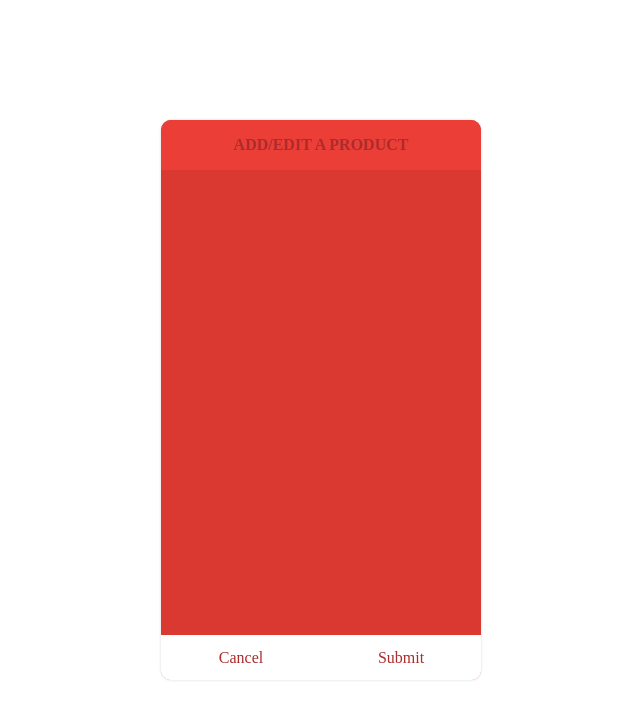
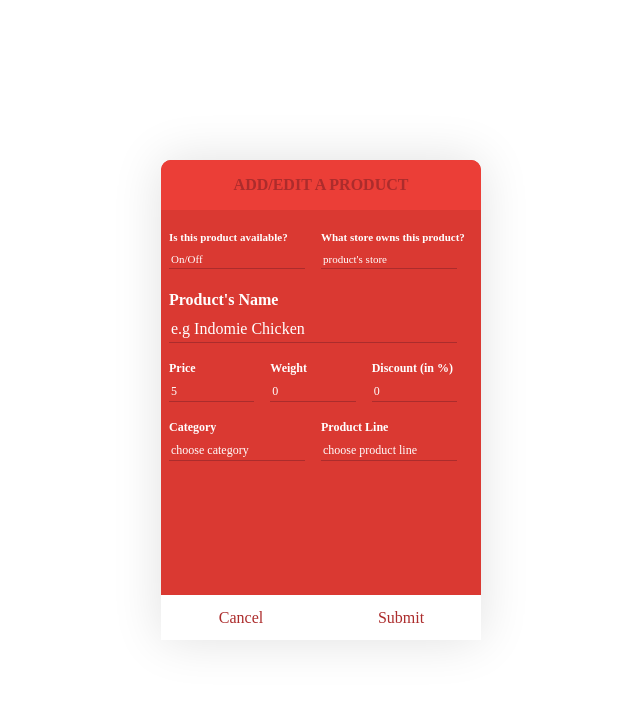
Before and after one commit to whizyrel/lp-demo, a website: page src/product-add-edit-dialog/index.html in a window 1280 px wide. Shown: the whole page, without its empty margins (319-959 px from the left). Drawn offline with nearby package versions, Linux system fonts and the light colour scheme.

Commit message:
feat: body style

```diff
--- a/src/product-add-edit-dialog/index.html
+++ b/src/product-add-edit-dialog/index.html
@@ -16,7 +16,49 @@
                 <span class="d-flex my-auto mx-auto font-weight-bold lp--products-details__dialog--header__title">Add/Edit a Product</span>
             </div>
 
-            <div class="d-flex w-100 lp--products-details__dialog--body"></div>
+            <div class="d-flex w-100 lp--products-details__dialog--body px-2">
+                <div class="w-100 d-flex lp--products-details__dialog--form__group lp--products-details__dialog--form__group--row lp--products-details__store-status">
+                    <div class="d-flex w-50 my-auto">
+                        <span class="font-weight-bold mt-2 mr-auto">Is this product available?</span>
+                        <input class="mt-1 mb-auto mr-1 d-flex lp--products-details__store-status--input__field" type="text" placeholder="On/Off">
+                    </div>
+                    <div class="d-flex w-50 my-auto">
+                        <span class="font-weight-bold mt-2 mr-auto">What store owns this product?</span>
+                        <input class="mt-1 mb-auto d-flex  lp--products-details__store-status--input__field" type="text" placeholder="product's store">
+                    </div>
+                </div>
+
+                <div class="w-100 d-flex lp--products-details__dialog--form__group mb-2">
+                    <span class="font-weight-bold mt-2 mr-auto">Product's Name</span>
+                    <input class="mt-1 mb-auto d-flex lp--products-details__store-status--input__field" type="text" placeholder="e.g Indomie Chicken">
+                </div>
+
+                <div class="w-100 d-flex mb-2 lp--products-details__dialog--form__group lp--products-details__dialog--form__group--row lp--products-details__price-weight-discount">
+                    <div class="d-flex my-auto">
+                        <span class="font-weight-bold mt-2 mr-auto">Price</span>
+                        <input class="mt-1 mb-auto d-flex lp--products-details__store-status--input__field" type="text" min="5" value="5" placeholder="how much?">
+                    </div>
+                    <div class="d-flex my-auto">
+                        <span class="font-weight-bold mt-2 mr-auto">Weight</span>
+                        <input class="mt-1 mb-auto d-flex lp--products-details__store-status--input__field" type="number" min="0" value="0" placeholder="how much weight">
+                    </div>
+                    <div class="d-flex my-auto">
+                        <span class="font-weight-bold mt-2 mr-auto">Discount (in %)</span>
+                        <input class="mt-1 mb-auto d-flex lp--products-details__store-status--input__field" type="number" max="100" min="0" value="0" placeholder="discount in %">
+                    </div>
+                </div>
+
+                <div class="w-100 d-flex mb-2 lp--products-details__dialog--form__group lp--products-details__dialog--form__group--row lp--products-details__category-product_line">
+                    <div class="d-flex w-50">
+                        <span class="d-flex font-weight-bold mt-2">Category</span>
+                        <input class="mt-1 mb-auto d-flex lp--products-details__store-status--input__field" type="text" placeholder="choose category">
+                    </div>
+                    <div class="d-flex w-50">
+                        <span class="d-flex font-weight-bold mt-2 mr-auto">Product Line</span>
+                        <input class="mt-1 mb-auto d-flex lp--products-details__store-status--input__field" type="text" placeholder="choose product line">
+                    </div>
+                </div>
+            </div>
 
             <div class="d-flex w-100 lp--products-details__dialog--footer">
                 <button class="d-flex w-50 h-100 lp--products-details__dialog--footer__buttons">
--- a/src/product-add-edit-dialog/style.css
+++ b/src/product-add-edit-dialog/style.css
@@ -3,21 +3,30 @@ body {
     height: 100vh;
 }
 
+* {
+    outline: none;
+}
+
 .lp--product-details__dialog {
     width: 320px;
-    height: 70%;
+    height: 60%;
     max-height: 70%;
-    box-shadow: 0 0 2px .5px #e1e1e1e1;
+    box-shadow: 0 0 50px 0.5px #e1e1e1;
     border-radius: 10px;
     background-color: #da3932;
 }
 
 .lp--product-details__dialog,
-.lp--products-details__dialog--body {
+.lp--products-details__dialog--body,
+.lp--products-details__dialog--form__group,
+.lp--products-details__store-status div,
+.lp--products-details__price-weight-discount div,
+.lp--products-details__category-product_line div {
     flex-direction: column;
 }
 
 .lp--products-details__dialog--header,
+.lp--products-details__dialog--form__group--row,
 .lp--products-details__dialog--footer {
     flex-direction: row;
 }
@@ -36,6 +45,14 @@ body {
 
 .lp--products-details__dialog--body {
     height: calc(100% - 50px - 45px);
+    color: #ffffff;
+    overflow-x: hidden;
+    overflow-y: auto;
+}
+
+.lp--products-details__store-status {
+    min-height: 70px;
+    font-size: 11px;
 }
 
 .lp--products-details__dialog--footer {
@@ -50,10 +67,58 @@ body {
     border: none;
     background-color: inherit;
     color: inherit;
+    border-radius: 0;
+}
+
+.lp--products-details__dialog--footer__buttons:first-of-type:focus,
+.lp--products-details__dialog--footer__buttons:first-of-type:hover {
     border-bottom-left-radius: inherit;
+    border-bottom-right-radius: 0;
+}
+
+.lp--products-details__dialog--footer__buttons:last-of-type:focus,
+.lp--products-details__dialog--footer__buttons:last-of-type:hover {
+    border-bottom-left-radius: 0;
     border-bottom-right-radius: inherit;
 }
 
-.lp--products-details__dialog--footer__buttons:hover {
+.lp--products-details__dialog--footer__buttons:hover,
+.lp--products-details__dialog--footer__buttons:focus {
     font-weight: 900;
+    background-color: #ac2c2c;
+    color: #fff;
+    outline: none;
 }
+
+.lp--products-details__store-status--input__field {
+    border: none;
+    background-color: inherit;
+    border-bottom: 1px solid #ac2c2c;
+    color: #ffffff;
+    width: calc(100% - 1rem);
+}
+
+.lp--products-details__price-weight-discount,
+.lp--products-details__category-product_line {
+    font-size: 12px;
+}
+
+.lp--products-details__price-weight-discount div {
+    width: calc(100% / 3);
+}
+
+.lp--products-details__category-product_line {
+}
+
+::placeholder { /* Chrome, Firefox, Opera, Safari 10.1+ */
+    color: inherit;
+    opacity: 1; /* Firefox */
+}
+
+:-ms-input-placeholder { /* Internet Explorer 10-11 */
+    color: inherit;
+}
+
+::-ms-input-placeholder { /* Microsoft Edge */
+    color: inherit;
+}
```
